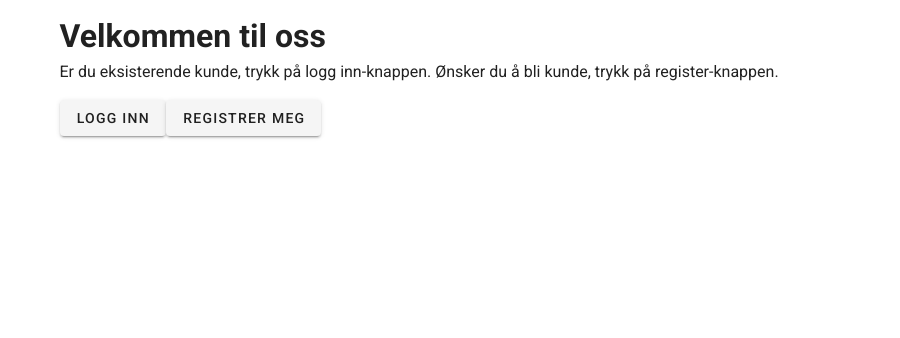
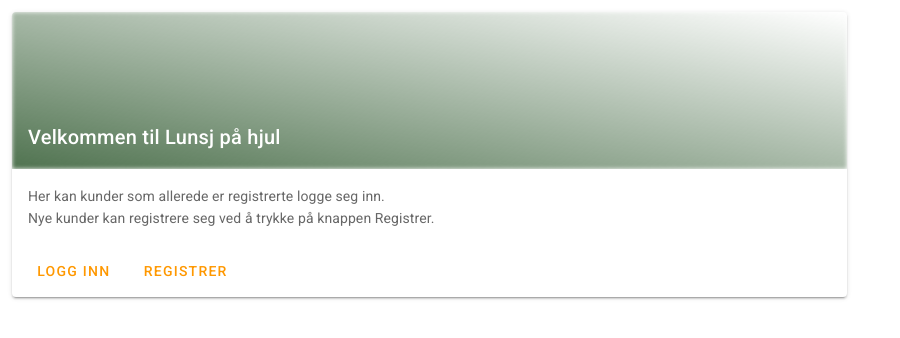
Before and after one commit to synnesorensen/bachelor, a Vue app in the folder clients/webclient/: page /welcome in a window 1280 px wide. Shown: the top 338 px of the page, without its empty margins (0-900 px from the left). Built offline with nearby package versions, Linux system fonts and the light colour scheme.

Commit message:
Prettified welcome page

```diff
--- a/clients/webclient/src/views/Welcome.vue
+++ b/clients/webclient/src/views/Welcome.vue
@@ -1,13 +1,43 @@
 <template>
-    <v-container>
-        <h1>Velkommen til oss</h1>
-        <p>Er du eksisterende kunde, trykk på logg inn-knappen.
-            Ønsker du å bli kunde, trykk på register-knappen.
-        </p>
-        <v-btn @click="showLogInBox = true">Logg inn</v-btn>
-        <v-btn @click="showRegisterBox = true">Registrer meg</v-btn>
-        <LoginDialog @loggedIn="loggedIn" :showDialog="showLogInBox" />
-        <RegisterDialog @loggedIn="loggedIn" :showDialog="showRegisterBox" />
+    <v-container fluid>
+        <v-row dense>
+        <v-col :xl="6" :lg="8">
+            <v-card>
+                <v-img
+                    src="..\..\assets\smorblomst_crop1.jpg"
+                    gradient="to top right, rgba(80,115,80,1), rgba(25,32,25,0)"
+                    required
+                    class="white--text align-end"
+                    height="40%"
+                >
+                    <v-card-title>Velkommen til Lunsj på hjul</v-card-title>
+                </v-img>
+                <v-card-text>Her kan kunder som allerede er registrerte logge seg inn. <br />
+                Nye kunder kan registrere seg ved å trykke på knappen Registrer.
+                </v-card-text>
+                <v-card-actions>
+                    <v-btn
+                        color="orange"
+                        text
+                        @click="showLogInBox = true"
+                        class="mx-2"
+                    >
+                        Logg inn
+                    </v-btn>
+                    <v-btn
+                        color="orange"
+                        text
+                        @click="showRegisterBox = true"
+                        class="mx-2"
+                    >
+                        Registrer
+                    </v-btn>
+                    <LoginDialog @closeDialog="closeDialog" @loggedIn="loggedIn" :showDialog="showLogInBox" />
+                    <RegisterDialog @closeDialog="closeDialog" @loggedIn="loggedIn" :showDialog="showRegisterBox" />
+                </v-card-actions>
+            </v-card>
+        </v-col>
+        </v-row>
     </v-container>
 </template>
 
@@ -37,5 +67,10 @@ export default class Welcome extends Vue{
                 self.showRegisterBox = false;
         }});
     }
+
+    closeDialog() {
+        this.showLogInBox = false;
+        this.showRegisterBox = false;
+    }
 };
 </script>
```
